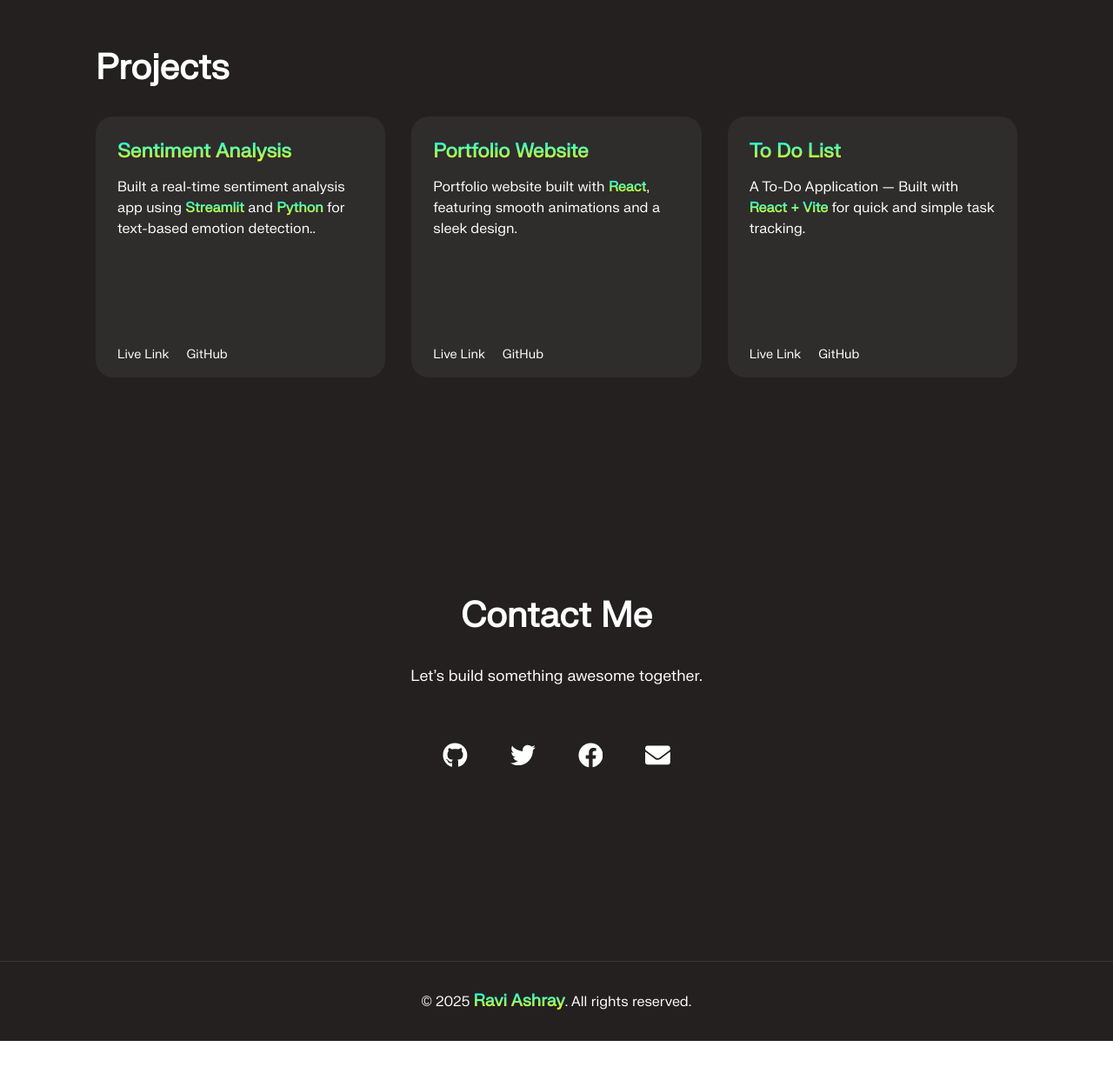
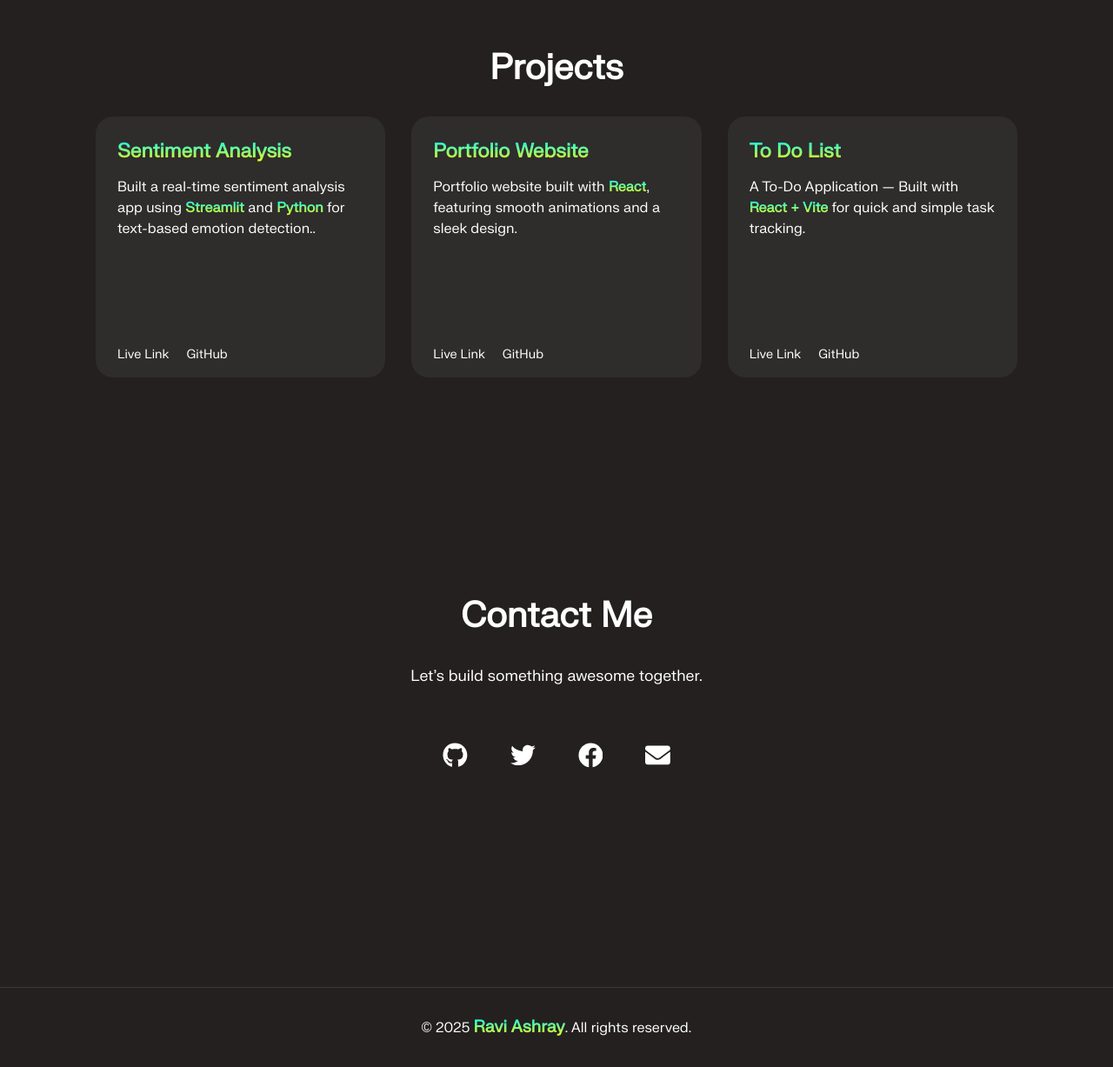
Before and after one commit to RaviAshray15/personal-portfolio, a React (Create React App) app: page / in a window 1280 px wide. Shown: the part 2627-3854 px from the top of the page at 87% size. Before the commit the page ends 3824 px from the top, so only its background shows below. Built offline with nearby package versions, Linux system fonts and the light colour scheme.

Commit message:
Update Navbar.css

```diff
--- a/src/components/Navbar.css
+++ b/src/components/Navbar.css
@@ -1,7 +1,7 @@
 :root {
     --primary-gradient: linear-gradient(cyan, yellow);
     --text-color: #ffffff;
-    --accent-color: #76ffad;
+    --accent-color: #61ff73;
     --bg-dark: #2a2a2a;
     --card-bg: rgba(86, 86, 86, 0.22);
     --hover-bg: rgba(86, 86, 86, 0.4);
@@ -87,7 +87,7 @@ span::selection {
 }
 
 .navbar-a a:hover {
-    border-bottom: 2px solid gold;
+    border-bottom: 2px solid var(--accent-color);
     transform: translateY(-2px);
 }
 
@@ -279,6 +279,11 @@ section h2 {
 }
 
 /* Projects */
+
+.projects h2{
+    text-align: center;
+}
+
 .project-list {
     display: grid;
     grid-template-columns: repeat(auto-fit, minmax(300px, 1fr));
@@ -350,7 +355,7 @@ section h2 {
     flex-direction: column;
     align-items: center;
     min-height: auto; /* Override min-height to prevent extra space */
-    margin-bottom: 150px;
+    margin-bottom: 50px;
 }
 
 .contact p {
@@ -365,7 +370,7 @@ section h2 {
     justify-content: center;
     gap: 25px;
     margin-top: 20px;
-    margin-bottom: 20px; /* Reduced from 200px to bring footer closer */
+    margin-bottom: 150px; /* Reduced from 200px to bring footer closer */
 }
 
 .contact .icons a {
@@ -495,7 +500,9 @@ footer span {
 
     .navbar{
         width: 100vw;
+        height: 50px;
         top: 10px;
+        background-color: #00000091;
     }
 
     .navbar a{
@@ -510,6 +517,10 @@ footer span {
     .home a {
         padding: 10px 15px;
         font-size: 0.9rem;
+    }
+
+    .skills{
+        width: 100vw
     }
 
     .skills ul li {
@@ -546,4 +557,9 @@ footer span {
     section h2 {
         font-size: 1.8rem;
     }
+
+    .contact{
+        margin-top: 100px;
+        margin-bottom: 0;
+    }
 }
```
